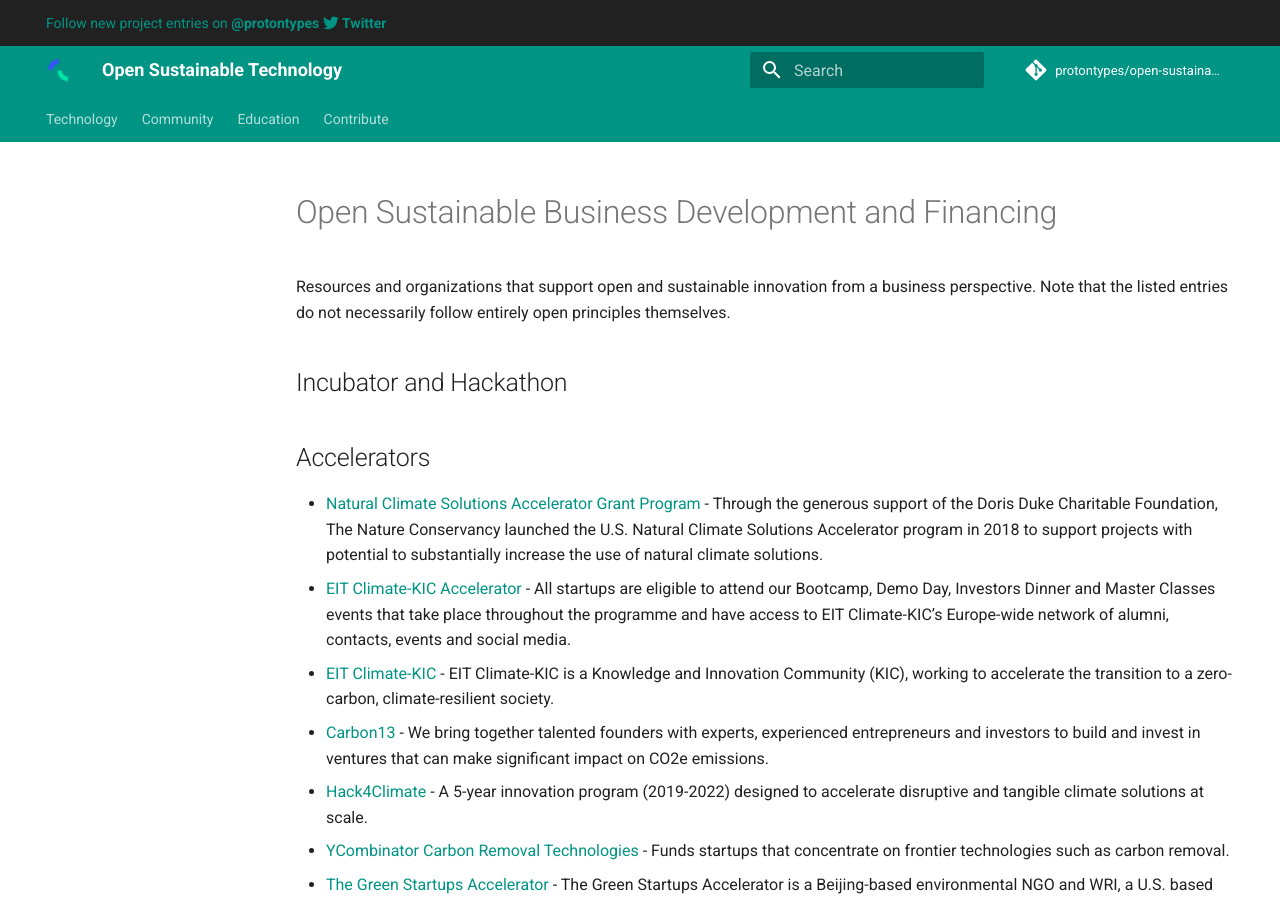
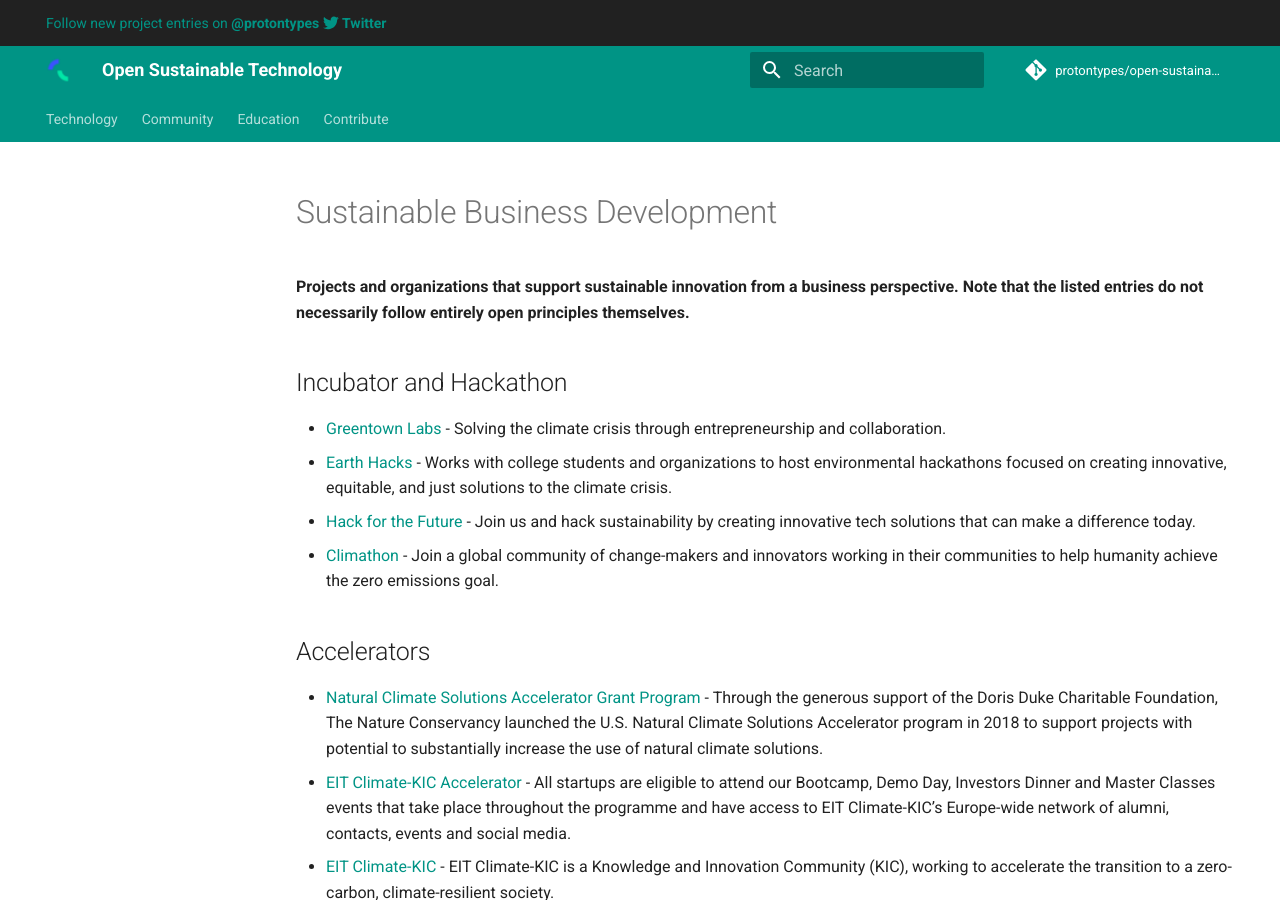
Before and after one commit to protontypes/open-sustainable-technology, an MkDocs documentation site: the page built from docs/BUSINESS.md, in a window 1280 px wide and 900 px high. Built offline with MkDocs 1.6.1 and Material for MkDocs 9.7.7, drawn with Linux system fonts in a browser that asks for light colours; comment, search, counter and statistics services are not loaded; some of the changed text lies outside the part shown.

Commit message:
Update BUSINESS.md

```diff
--- a/docs/BUSINESS.md
+++ b/docs/BUSINESS.md
@@ -1,10 +1,15 @@
 <!--lint ignore awesome-toc awesome-contributing awesome-badge -->
-# Open Sustainable Business Development and Financing
+# Sustainable Business Development
 
-Resources and organizations that support open and sustainable innovation from a business perspective.
-Note that the listed entries do not necessarily follow entirely open principles themselves.
+__Projects and organizations that support sustainable innovation from a business perspective. Note that the listed entries do not necessarily follow entirely open principles themselves.__
 
 ## Incubator and Hackathon
+* [Greentown Labs](https://greentownlabs.com/) - Solving the climate crisis through entrepreneurship and collaboration.
+* [Earth Hacks](https://earthhacks.io/) - Works with college students and organizations to host environmental hackathons focused on creating innovative, equitable, and just solutions to the climate crisis.
+* [Hack for the Future](https://www.hackforfuture.eu/) - Join us and hack sustainability by creating innovative tech solutions that can make a difference today.
+* [Climathon](https://climathon.climate-kic.org/) - Join a global community of change-makers and innovators working in their communities to help humanity achieve the zero emissions goal.
+
+
 ## Accelerators
 * [Natural Climate Solutions Accelerator Grant Program](https://www.nature.org/en-us/what-we-do/our-priorities/tackle-climate-change/climate-change-stories/natural-climate-solutions-accelerator-grant/) - Through the generous support of the Doris Duke Charitable Foundation, The Nature Conservancy launched the U.S. Natural Climate Solutions Accelerator program in 2018 to support projects with potential to substantially increase the use of natural climate solutions.
 * [EIT Climate-KIC Accelerator](http://www.climate-kic-dach.org/) - All startups are eligible to attend our Bootcamp, Demo Day, Investors Dinner and Master Classes events that take place throughout the programme and have access to EIT Climate-KIC’s Europe-wide network of alumni, contacts, events and social media.
@@ -30,13 +35,14 @@
 * [Silicon Climate](https://www.siliconclimate.org/) - Silicon Climate is a non-profit that empowers entrepreneurs to build and scale bold tech solutions in the fight against climate change.
 * [Startup Climate Action](https://www.startupclimateaction.com/) - A challenge-driven initiative by Sting and Norrsken aiming to create more fast-growing startups that contribute innovative and scalable solutions to combat climate change.
 * [Climate Founders](https://www.climatefounders.com/)  - Our mission is to empower these outlier individuals to become successful climate founders.
+* [INCO](https://inco-group.co/) - A global organization that is building in 50 countries a new economy that is environmentally sustainable and socially responsible.
+
 ## Venture Capital and Grants
 * [Green Climate Fund](https://www.greenclimate.fund/) - Has given a major boost to climate finance for developing countries with the approval of over USD 1 billion of funding for low-emission, climate-resilient development.
 * [AI for Earth grants](https://www.microsoft.com/en-us/ai/ai-for-earth-grants) - Awards grants to support projects that use AI to change the way people and organizations monitor, model, and manage Earth’s natural systems.
 * [Green Bond Labs](https://impactisi.com/program/) - A gateway into alternative financing options for companies looking to raise capital to fund green projects or ventures anywhere.
 * [OGrants](https://www.ogrants.org/) - An increasing number of researchers are sharing their grant proposals openly.
-
-## Open Business Models
+* [EIT InnoEnergy](https://www.innoenergy.com/) - Supporting sustainable energy innovations which provide industry with risk free, pioneering new technologies that reduce energy costs, increase system performance, decrease greenhouse gas (GHG) emissions, create jobs, and increase competitiveness.
 
 ## Investment
 * [Climatescope](https://global-climatescope.org/) - A unique country-by-country assessment, interactive report and index that evaluates the investment conditions for clean energy in emerging markets.
```
Also changed, not shown: other parts of docs/BUSINESS.md (+2 -0 lines).
